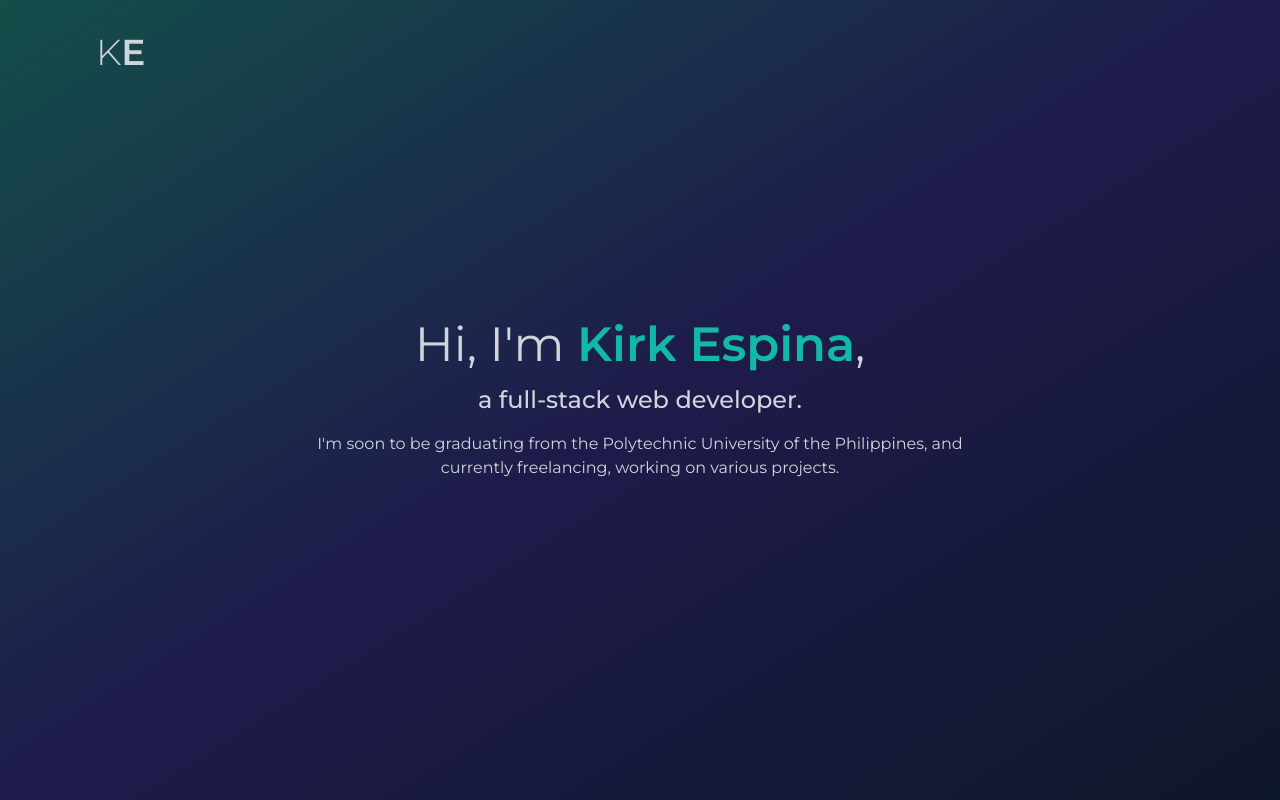
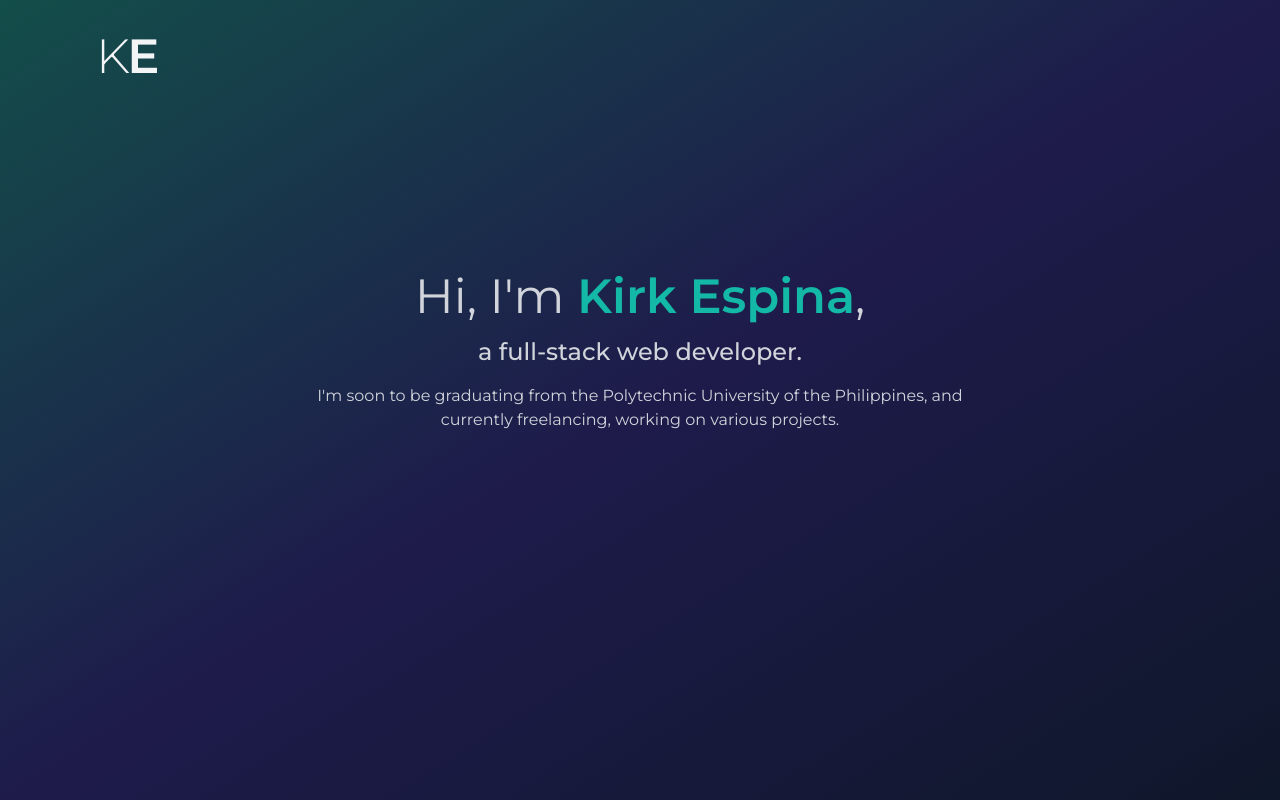
Before and after one commit to Cirque0/kespina, a Next.js app: page / in a window 1280 px wide. Built offline with nearby package versions, Linux system fonts and the light colour scheme.

Commit message:
page layout and logo

```diff
--- a/src/app/page.js
+++ b/src/app/page.js
@@ -3,14 +3,29 @@ import Image from "next/image";
 
 export default function Home() {
     return (
-        <main className='relative flex min-h-screen flex-col items-center px-24'>
-            <div className="fixed top-0 flex w-full px-24 py-8">
-                <Logo />
-            </div>
-            <div className="flex flex-col h-screen items-center justify-center gap-4 text-center">
-                <p className="text-5xl">Hi, I'm <span className="font-semibold text-teal-500">Kirk Espina</span>,</p>
-                <p className="text-2xl font-medium">a full-stack web developer.</p>
-                <p className="max-w-2xl">I'm soon to be graduating from the Polytechnic University of the Philippines, and currently freelancing, working on various projects.</p>
+        <main className='flex min-h-screen flex-col items-center px-24'>
+            <div className='w-full h-screen mx-auto py-8'>
+                <div className='flex w-full'>
+                    <Logo />
+                </div>
+
+                <div className='flex flex-col mt-48 items-center justify-center gap-4 text-center'>
+                    <p className='text-5xl'>
+                        Hi, I'm{" "}
+                        <span className='font-semibold text-teal-500'>
+                            Kirk Espina
+                        </span>
+                        ,
+                    </p>
+                    <p className='text-2xl font-medium'>
+                        a full-stack web developer.
+                    </p>
+                    <p className='max-w-2xl'>
+                        I'm soon to be graduating from the Polytechnic
+                        University of the Philippines, and currently
+                        freelancing, working on various projects.
+                    </p>
+                </div>
             </div>
         </main>
     );
--- a/src/components/Logo.js
+++ b/src/components/Logo.js
@@ -5,7 +5,7 @@ const font = Montserrat({ subsets: ['latin'] })
 
 export default function Logo({ className = ''}) {
     return (
-        <p className={`${font.className} text-4xl ${className}`}>
+        <p className={`${font.className} text-gray-100 text-5xl tracking-tighter ${className}`}>
             <span className="font-light">K</span>
             <span className="font-semibold">E</span>
         </p>
```
